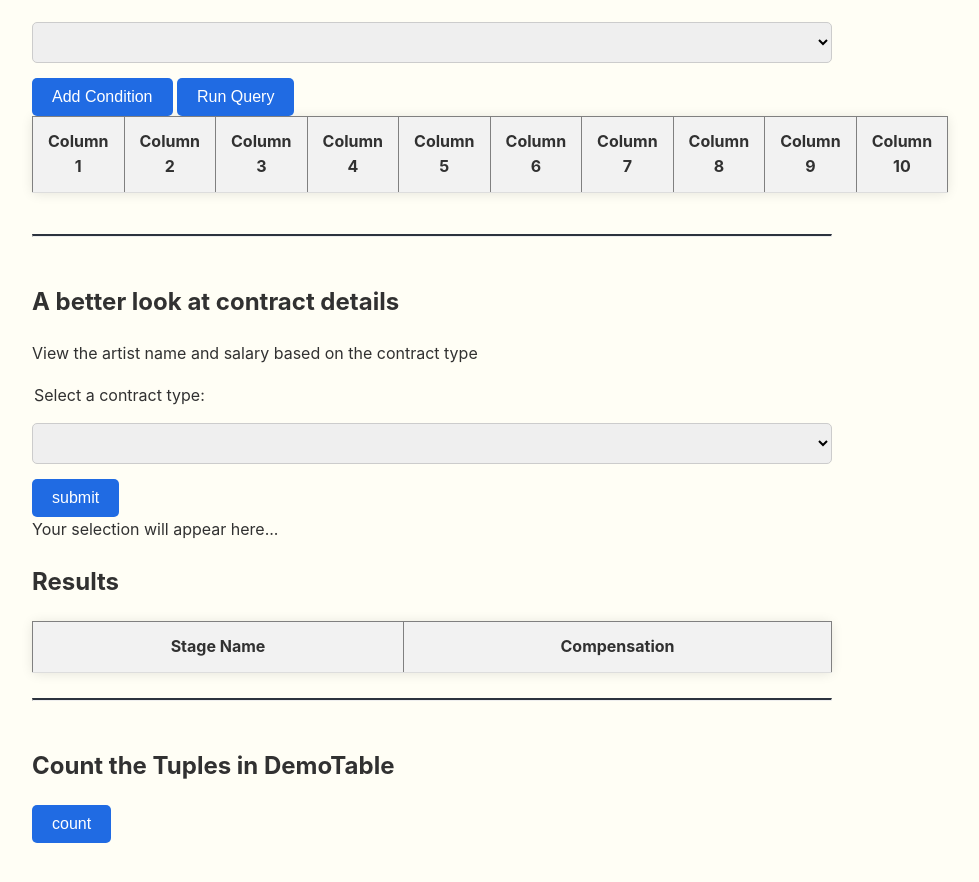
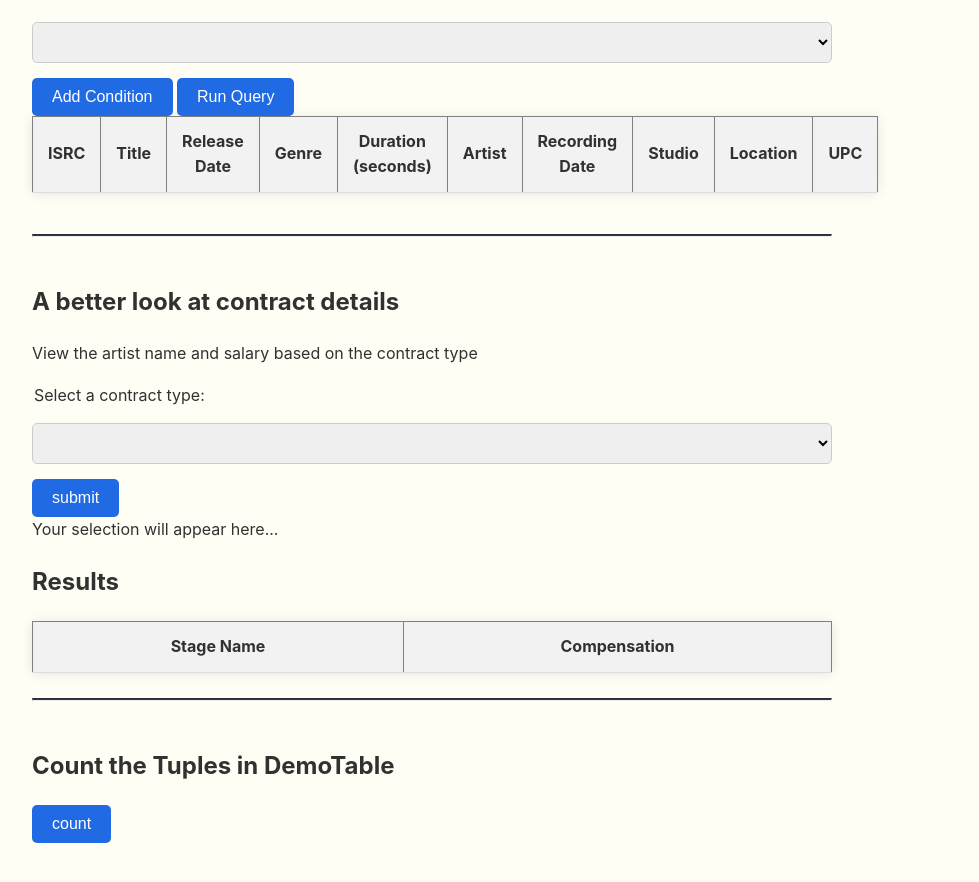
Before and after one commit to aliceesin/record-label-database, a website: page public/index.html in a window 1280 px wide. Shown: the part 4468-5350 px from the top of the page, without its empty margins (208-1187 px from the left). Drawn offline with Linux system fonts and the light colour scheme; no server answers.

Commit message:
Changed song column names + date search working

```diff
--- a/appController.js
+++ b/appController.js
@@ -166,6 +166,7 @@ router.get('/count-demotable', async (req, res) => {
     }
 });
 
+
 router.post('/selection', async (req, res) => {
     const {attributes} = req.body;
     const result = await appService.selection(attributes);
--- a/public/index.html
+++ b/public/index.html
@@ -292,16 +292,16 @@
         <table id="selectionTable" border="1">
             <thead>
             <tr>
-                <th>Column 1</th>
-                <th>Column 2</th>
-                <th>Column 3</th>
-                <th>Column 4</th>
-                <th>Column 5</th>
-                <th>Column 6</th>
-                <th>Column 7</th>
-                <th>Column 8</th>
-                <th>Column 9</th>
-                <th>Column 10</th>
+                <th>ISRC</th>
+                <th>Title</th>
+                <th>Release Date</th>
+                <th>Genre</th>
+                <th>Duration (seconds)</th>
+                <th>Artist</th>
+                <th>Recording Date</th>
+                <th>Studio</th>
+                <th>Location</th>
+                <th>UPC</th>
             </tr>
             </thead>
             <tbody></tbody>
```
Also changed, not shown: appService.js (+9 -1 lines), 1 other file.
